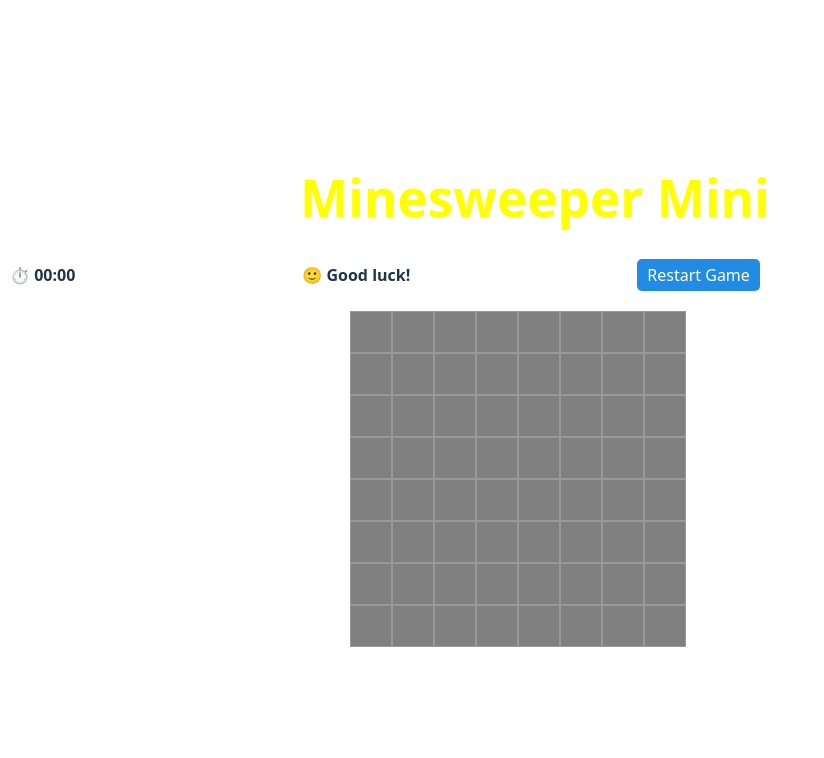
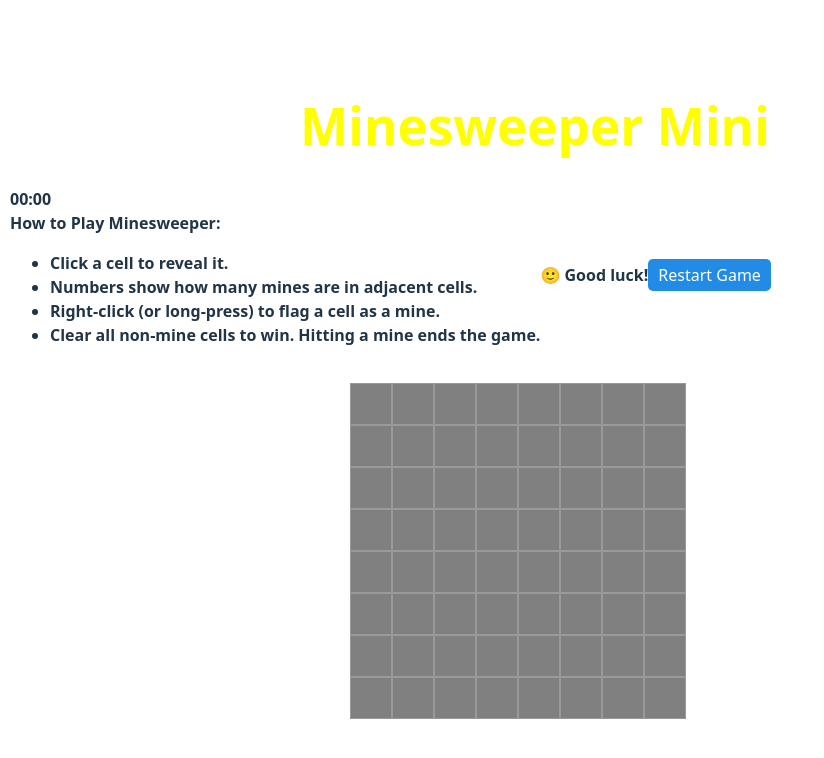
Before and after one commit to almondisrael/minesweeper-mini, a React (Vite) app: page / in a window 1280 px wide. Shown: the top 758 px of the page, without its empty margins (0-824 px from the left). Built offline with nearby package versions, Linux system fonts and the light colour scheme.

Commit message:
completed

```diff
--- a/src/Components/Timer.jsx
+++ b/src/Components/Timer.jsx
@@ -27,8 +27,19 @@ export default function Timer({ isRunning, isGameOver, resetTrigger }) {
   };
 
   return (
-    <div className="text-xl font-mono">
-      ⏱️ {formatTime(seconds)}
+    <div>
+      <div className="text-xl font-mono">
+        {formatTime(seconds)}
+      </div>
+      <div className="mt-4 p-2 bg-gray-100 rounded text-sm text-gray-700">
+        <strong>How to Play Minesweeper:</strong>
+        <ul className="list-disc ml-5 mt-1">
+          <li>Click a cell to reveal it.</li>
+          <li>Numbers show how many mines are in adjacent cells.</li>
+          <li>Right-click (or long-press) to flag a cell as a mine.</li>
+          <li>Clear all non-mine cells to win. Hitting a mine ends the game.</li>
+        </ul>
+      </div>
     </div>
   );
 }
```
